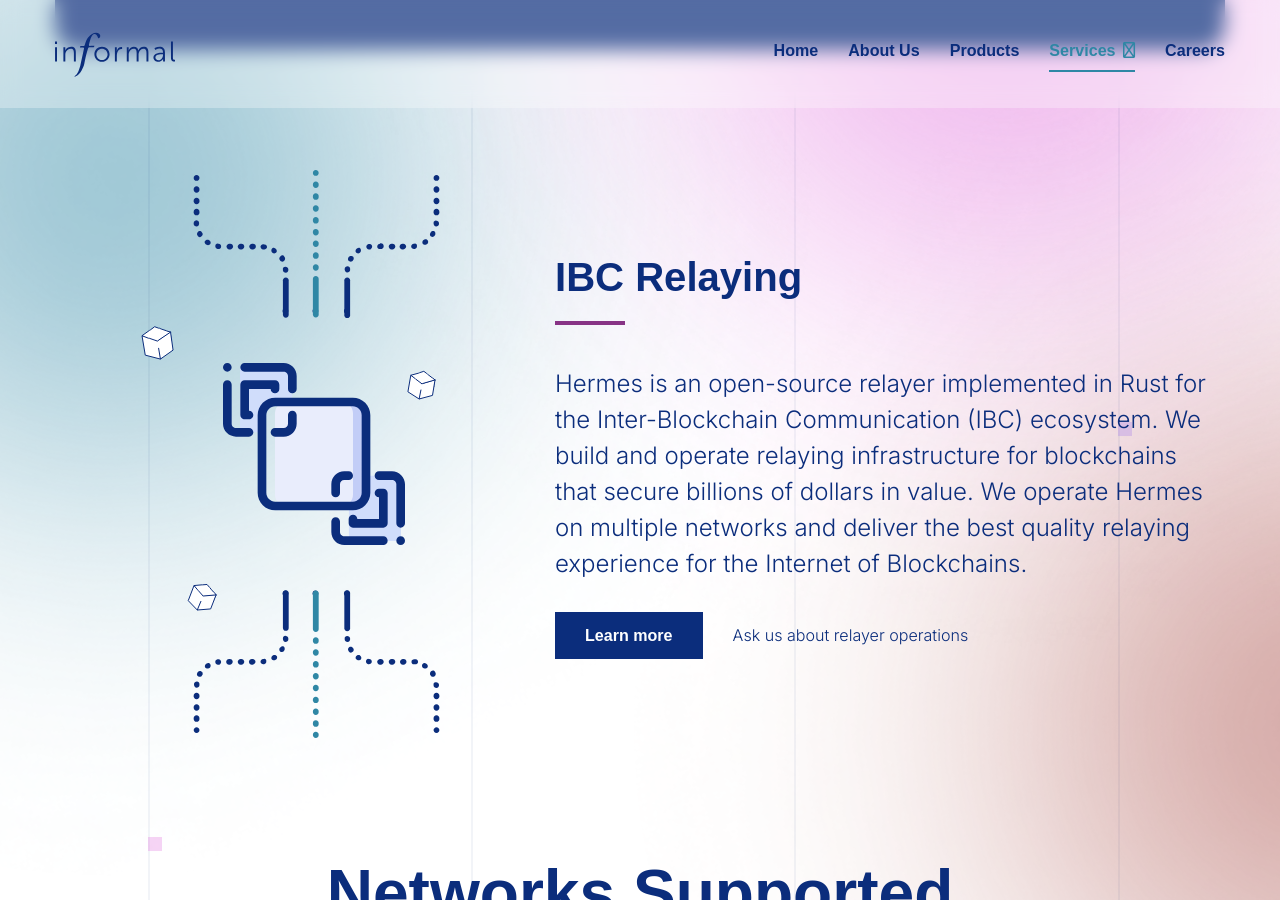
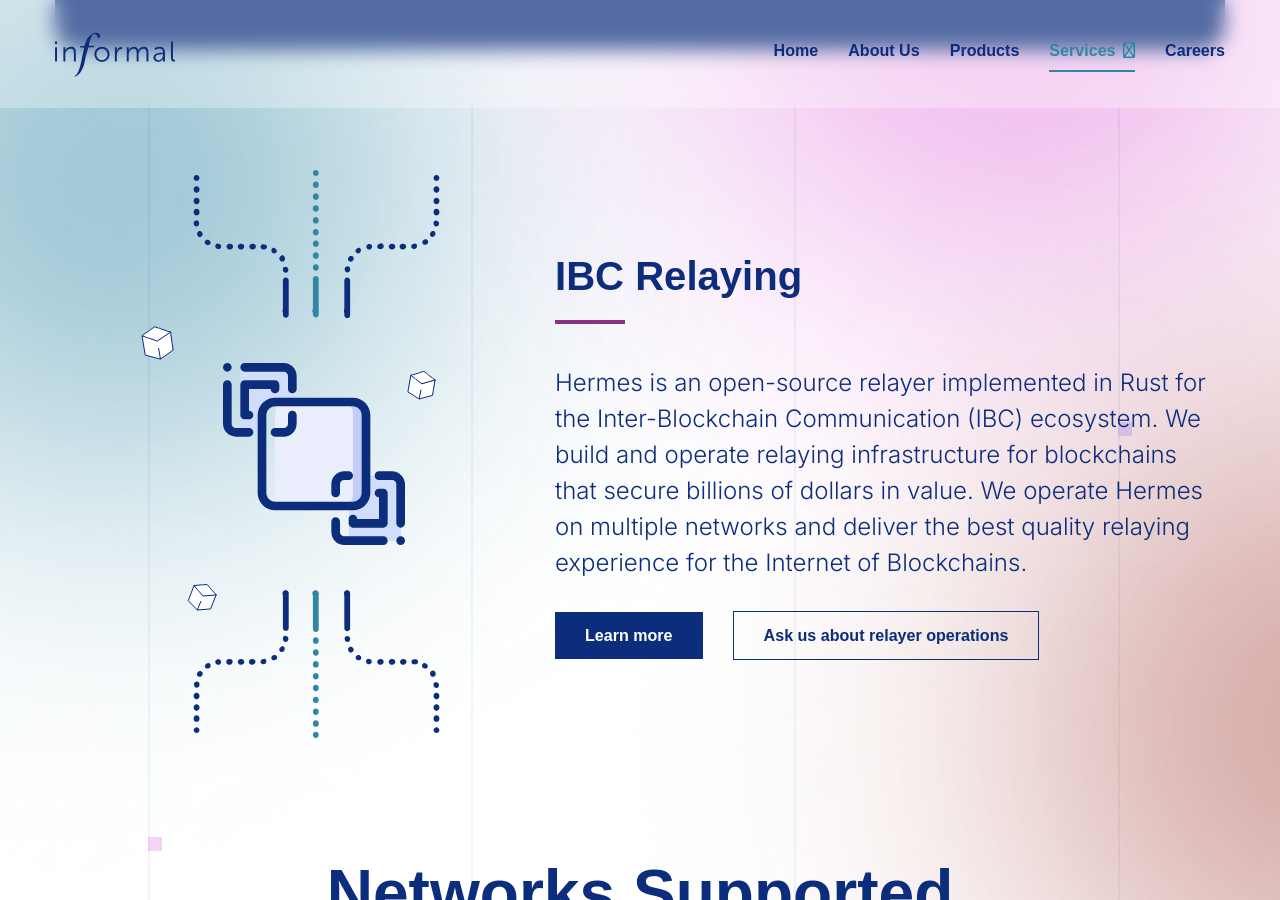
Before and after one commit to designsingh/informal-systems-2, a Jekyll site: the page built from services/proof-of-stake-validator/index.html, in a window 1280 px wide and 900 px high, scrolled down 1868 px. Built offline with Jekyll 4.4.1, drawn with Linux system fonts in a browser that asks for light colours; nearby versions of some CDN libraries; some web fonts are replaced; comment, search, counter and statistics services are not loaded.

Commit message:
Update IBC Relaying links

```diff
--- a/services/proof-of-stake-validator/index.html
+++ b/services/proof-of-stake-validator/index.html
@@ -78,12 +78,14 @@ intro: |
             </p>
             <div class="u-columnGap--normal u-fontSize--small">
                 <p>
-                    <a class="button--primary" href="#">
+                    <a class="button--primary" href="https://hermes.informal.systems/">
                         Learn more
                     </a>
                 </p>
                 <p>
-                    Ask us about relayer operations
+                    <a class="button--secondary" href="mailto:hello@informal.systems">
+                         Ask us about relayer operations
+                    </a>
                 </p>
             </div>
         </div>
```
